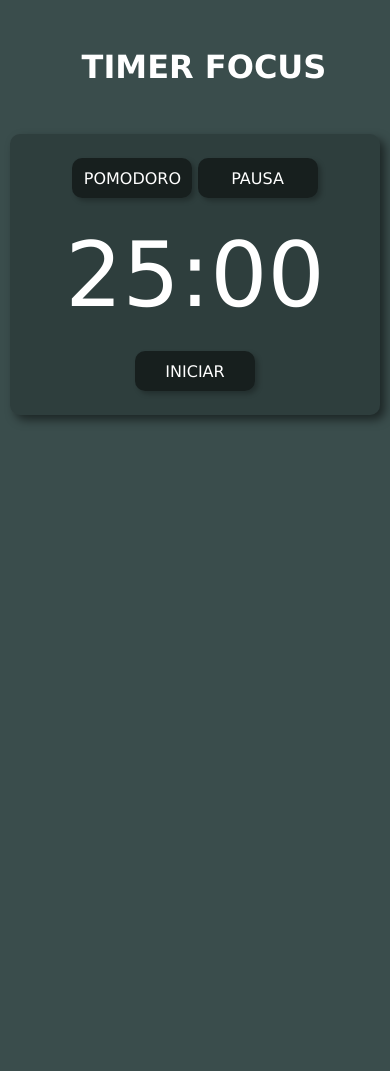
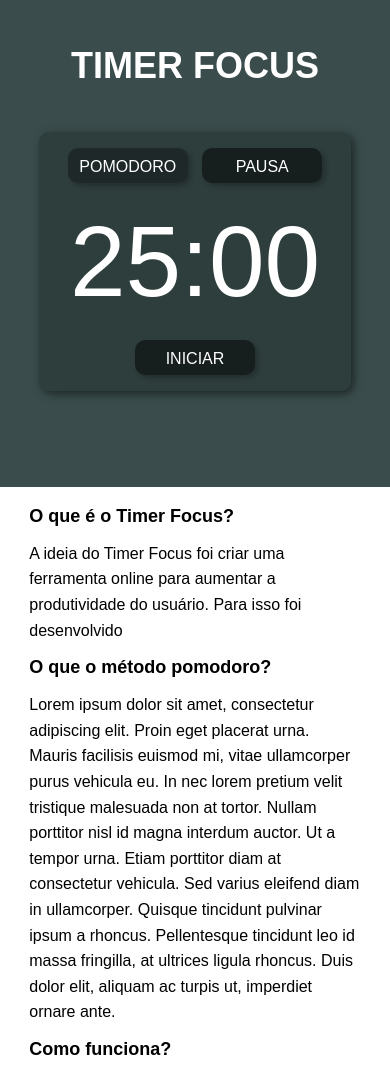
Before and after one commit to Walups/Timer-Focus, a plain HTML site: page index.html in a window 390 px wide. Shown: the top 1071 px of the page. Before the commit the page ends 844 px from the top, so only its background shows below. Drawn offline with Linux system fonts and the light colour scheme.

Commit message:
atualização da responsividade

```diff
--- a/Scripts/Controller/timerFocusController.js
+++ b/Scripts/Controller/timerFocusController.js
@@ -55,7 +55,8 @@ class timerFocusController{
         this.#second = 0;
         this.display(this.#minute, this.#second);
         this.stopCont();
-
+        this.pomodoro.style = 'background-color: rgba(0, 0, 0, 0.35)'
+        this.pause.style = 'background-color: rgba(0, 0, 0, 0.5)'
     }
 
     pausaStartValue(){
@@ -64,7 +65,8 @@ class timerFocusController{
         this.#second = 0;
         this.display(this.#minute, this.#second);
         this.stopCont();
-
+        this.pause.style = 'background-color: rgba(0, 0, 0, 0.35)'
+        this.pomodoro.style = 'background-color: rgba(0, 0, 0, 0.5)'
     }
 
     formatTimer(timeValue){
--- a/index.html
+++ b/index.html
@@ -1,43 +1,39 @@
 <!DOCTYPE html>
 <html lang="pt-br">
+
 <head>
     <meta charset="UTF-8">
     <meta http-equiv="X-UA-Compatible" content="IE=edge">
     <meta name="viewport" content="width=device-width, initial-scale=1.0">
     <link rel="stylesheet" href="style.css" type="text/css">
-    <title>Timerfocus</title>
+    <link rel="shortcut icon" href="icones/timer_86585 (1).ico" type="image/x-icon">
+    <title>Timer Focus</title>
 </head>
+
 <body>
+
+    <div id="timer_area">
 
         <header id="header_site">
 
             <h1 id="header_timer">timer focus</h1>
-
         </header>
 
-    <section id="body_site">
-
+        <section id="body_timer">
 
             <div class="buttons">
-
-
                 <button id="pomodoro" class="button_timer_control">
                     <spam>Pomodoro</spam>
                 </button>
 
                 <button id="pause" class="button_timer_control">
-                <spam >Pausa</spam>
+                    <spam>Pausa</spam>
                 </button>
-
             </div>
-
             <article>
-
                 <div id="timer_display">25:00</div>
 
-
-
-            <div class="buttons" >
+                <div class="buttons">
 
                     <button id="start_button" class="button_timer_control">
 
@@ -46,24 +42,80 @@
                     </button>
 
                 </div>
+            </article>
+        </section>
+        <div id="effects">
+            <audio id="click_sound">
+                <source src="sound/Handgun - Hammer Click.mp3" type="audio/mpeg">
+                <source src="sound/Handgun - Hammer Click.wav" type="audio/wav">
+            </audio>
+        </div>
+    </div>
+
+    <div id="articles_area">
+
+        <section>
+
+            <br>
+            <article>
+
+                <h1>O que é o Timer Focus?</h1>
+                <br>
+                <p class="info_text">A ideia do Timer Focus foi criar uma ferramenta online para aumentar a produtividade do usuário. Para isso foi desenvolvido </p>
+
+            </article>
+            <br>
+            <article>
+
+                <h1>O que o método pomodoro?</h1>
+                <br>
+                <p class="info_text">Lorem ipsum dolor sit amet, consectetur adipiscing elit. Proin eget placerat urna. Mauris facilisis
+                    euismod mi, vitae ullamcorper purus vehicula eu. In nec lorem pretium velit tristique malesuada non
+                    at tortor. Nullam porttitor nisl id magna interdum auctor. Ut a tempor urna. Etiam porttitor diam at
+                    consectetur vehicula. Sed varius eleifend diam in ullamcorper. Quisque tincidunt pulvinar ipsum a
+                    rhoncus. Pellentesque tincidunt leo id massa fringilla, at ultrices ligula rhoncus. Duis dolor elit,
+                    aliquam ac turpis ut, imperdiet ornare ante.</p>
+
+            </article>
+            <br>
+            <article>
+
+                <h1>Como funciona?</h1>
+                <br>
+                <p class="info_text" >Lorem ipsum dolor sit amet, consectetur adipiscing elit. Proin eget placerat urna. Mauris facilisis
+                    euismod mi, vitae ullamcorper purus vehicula eu. In nec lorem pretium velit tristique malesuada non
+                    at tortor. Nullam porttitor nisl id magna interdum auctor. Ut a tempor urna. Etiam porttitor diam at
+                    consectetur vehicula. Sed varius eleifend diam in ullamcorper. Quisque tincidunt pulvinar ipsum a
+                    rhoncus. Pellentesque tincidunt leo id massa fringilla, at ultrices ligula rhoncus. Duis dolor elit,
+                    aliquam ac turpis ut, imperdiet ornare ante.</p>
 
             </article>
 
+
+
         </section>
 
-    <div id="effects">
+    </div>
 
-        <audio id="click_sound">
+    <footer id="footer_site">
 
-            <source src="sound/Handgun - Hammer Click.mp3" type="audio/mpeg">
-            <source src="sound/Handgun - Hammer Click.wav" type="audio/wav">
+        <hr>
 
-        </audio>
+        <nav id="nav_footer">
 
-    </div>
+            <a href="index.html" rel="prev">Home</a>
+            <a href="https://www.linkedin.com/in/wallison-lopes/" rel="external">Contato</a>
+            <a href="https://github.com/Walups" rel="external">Github</a>
+
+        </nav>
+
+        <p id="copy">&copy; todos os direitos reservados a Wallison Lopes</p>
+
+    </footer>
 
     <script src="Scripts/Controller/timerFocusController.js"></script>
     <script src="Scripts/timerfocus.js"></script>
 
 </body>
+
 </html>
--- a/style.css
+++ b/style.css
@@ -1,23 +1,29 @@
 *{
 
-    font-family: Verdana, Geneva, Tahoma, sans-serif;
+    font-family: Arial, Helvetica, sans-serif;
     padding: 0;
     margin: 0;
 
 }
 
-body{
+/*styles timer area*/
+
+
+#timer_area{
 
     background-color: #3a4d4c;
     color: #fff;
+    padding-bottom: 6em;
 
 }
 
+
 #header_site{
 
-    padding: 3em;
+    padding: 2.5em 0;
     margin: auto;
     width: 80%;
+    font-size: 26px;
 
 }
 
@@ -28,21 +34,24 @@ body{
 
 }
 
-#body_site{
+#body_timer{
 
     margin: auto;
-    width: 60%;
+    width: 50%;
     background-color:rgba(0, 0, 0, 0.2);
     border-radius: 10px;
     box-shadow: 5px 5px 20px rgba(0, 0, 0, 0.5);
+
 }
 
 .buttons{
 
     text-align: center;
-    padding: 2em;
+    padding: 1em;
 
 }
+
+
 
 .button_timer_control{
 
@@ -50,19 +59,28 @@ body{
     width: 150px;
     height: 40px;
     padding: 10px;
+    margin: 0 5px;
     border-radius: 10px;
     text-transform: uppercase;
-    font-size: 100%;
+    font-size:18px;
     color: #fff;
     background-color: rgba(0, 0, 0, 0.5);
     box-shadow: 3px 3px 5px rgba(0, 0, 0, 0.25);
 
 }
 
+#pomodoro{
+
+    background-color: rgba(0, 0, 0, 0.35);
+
+}
+
 #timer_display{
 
     text-align: center;
-    font-size: 100px;
+    font-size: 120px;
+    padding-top: 5px;
+    padding-bottom: 5px;
 
 }
 
@@ -78,26 +96,177 @@ body{
 
 }
 
-@media only screen and (max-width: 540px){
+/*Articles area*/
 
-    #body_site{
+#articles_area{
+
+    width: 65%;
+    margin: auto;
+    padding: 0.4em;
+
+}
+
+.info_text{
+
+    font-size: 16px;
+    line-height: 1.6em;
+
+}
+
+/*Footer area*/
+
+#footer_site{
+
+    text-align: center;
+    padding: 1em;
+
+}
+
+#nav_footer{
+
+    padding: 1em;
+    text-align: center;
+
+}
+
+#nav_footer a{
+
+    text-decoration: none;
+    color: black;
+    margin: 0 5px;
+
+}
+
+#copy{
+
+    font-size: 12px;
+
+}
+
+
+@media only screen and (max-width: 715px){
+
+   /*Timer area*/
+
+    .button_timer_control{
+
+        width: 120px;
+        font-size: 16px;
+        height: 35px;
+
+
+    }
+
+
+    /*Articles area*/
+
+    #articles_area{
+
+        width: 80%;
+
+
+    }
+
+}
+
+@media only screen and (max-width: 650px){
+
+
+    /*Timer area*/
+    #body_timer{
+
+        width: 55%;
+        box-shadow: 3px 3px 10px rgba(0, 0, 0, 0.5);
+
+    }
+
+
+
+    #timer_display{
+
+        font-size: 100px;
+
+    }
+
+}
+
+@media only screen and (max-width: 550px){
+
+
+    /*Timer area*/
+    #header_site{
+
+        width: 70%;
+        font-size: 22px;
+
+
+    }
+
+    #body_timer{
+
+        width: 70%;
+
+    }
+
+
+}
+
+@media only screen and (max-width: 450px){
+
+
+    /*Timer area*/
+    #header_site{
+
+
+        font-size: 18px;
+
+    }
+
+    #body_timer{
+
+        width: 80%;
+
+    }
+
+    /*Articles area*/
+
+    #articles_area{
+
+        width: 85%;
+        font-size: 12px;
+
+    }
+
+    #articles_area h1{
+
+        font-size: 18px;
+
+    }
+
+}
+
+@media only screen and (max-width: 375px) {
+
+
+    /*Timer area*/
+    #header_timer{
+
+
+        font-size: 28px;
+
+
+    }
+
+    #body_timer{
 
         width: 95%;
-        margin: auto;
-        box-shadow: 5px 5px 10px rgba(0, 0, 0, 0.5);
 
     }
 
     .button_timer_control{
 
-        width: 120px;
-        padding: 5px;
-
-    }
-
-    .buttons{
-
-        padding: 1.5em;
+        width: 100px;
+        font-size: 14px;
 
     }
 
@@ -107,4 +276,32 @@ body{
 
     }
 
+    /*Articles area*/
+
+    #articles_area{
+
+        width: 90%;
+        font-size: 10px;
+
+    }
+
 }
+
+@media only screen and (max-width: 275px){
+
+
+    #header_timer{
+
+        font-size: 24px;
+
+
+    }
+
+    .button_timer_control{
+
+        width: 90px;
+        font-size: 12px;
+
+    }
+
+}
```
Also changed, not shown: icones/timer_86585 (1).ico (added). Lines whose indentation alone changed are shown as unchanged.
